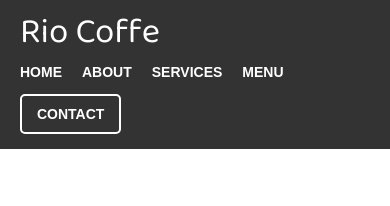
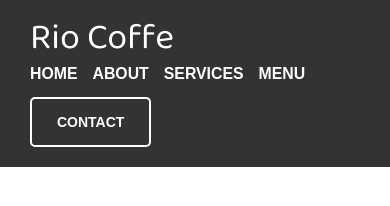
Before and after one commit to AnnaVoloshina/CSS-Box-Model, a plain HTML site: page flexbox_navigation/index.html in a window 390 px wide. Drawn offline with Linux system fonts and the light colour scheme.

Commit message:
Fix mistakes: no wrap, @media queries
Replace Wrap with Flex-direction: Column
@media (max-width)

```diff
--- a/flexbox_navigation/css/styles.css
+++ b/flexbox_navigation/css/styles.css
@@ -53,7 +53,7 @@ a {
     color: #333333;
 }
 
-@media (min-width: 768px) and (max-width: 991px) {
+@media screen and (max-width: 1200px) {
     nav {
         padding: 30px 40px;
     }
@@ -65,54 +65,35 @@ a {
     }
 }
 
-@media (min-width: 576px) and (max-width: 767px) {
-    nav {
-        align-items: flex-start;
-        flex-wrap: wrap;
-        padding: 20px 30px;
-    }
-    .logo {
-        box-sizing: border-box;
-        font-size: 35px;
-        width: 100vw;
-    }
-    .page {
-        padding: 20px 30px 0 0;
-    }
-}
-
-@media (min-width: 480px) and (max-width: 575px) {
+@media (max-width: 768px) {
     nav {
         flex-direction: column;
         justify-content: flex-start;
         align-items: flex-start;
         padding: 20px 30px;
     }
+
     .page {
-        padding: 20px 40px 20px 0;
-        font-size: 15px;
-    }
-    .logo {
-        font-size: 35px;
+        box-sizing: border-box;
+        padding: 20px 50px 20px 0;
     }
 }
 
-@media (min-width: 320px) and (max-width: 479px) {
-    nav {
-        flex-direction: column;
-        justify-content: flex-start;
-        align-items: flex-start;
-        padding: 15px 20px;
-    }
+@media (max-width: 576px)  {
     .page {
-        padding: 15px 20px 15px 0;
-        font-size: 14px;
-    }
-    .contact input[type="button"] {
-        padding: 10px 15px;
-        font-size: 14px;
-    }
-    .logo {
-        font-size: 35px;
+        box-sizing: border-box;
+        padding: 10px 40px 15px 0;
     }
 }
+
+@media (max-width: 480px) {
+    .page {
+        box-sizing: border-box;
+        padding: 10px 15px 15px 0;
+        font-size: 0.9rem;
+    }
+}
+
+@media (max-width: 320px) {
+
+}
```
